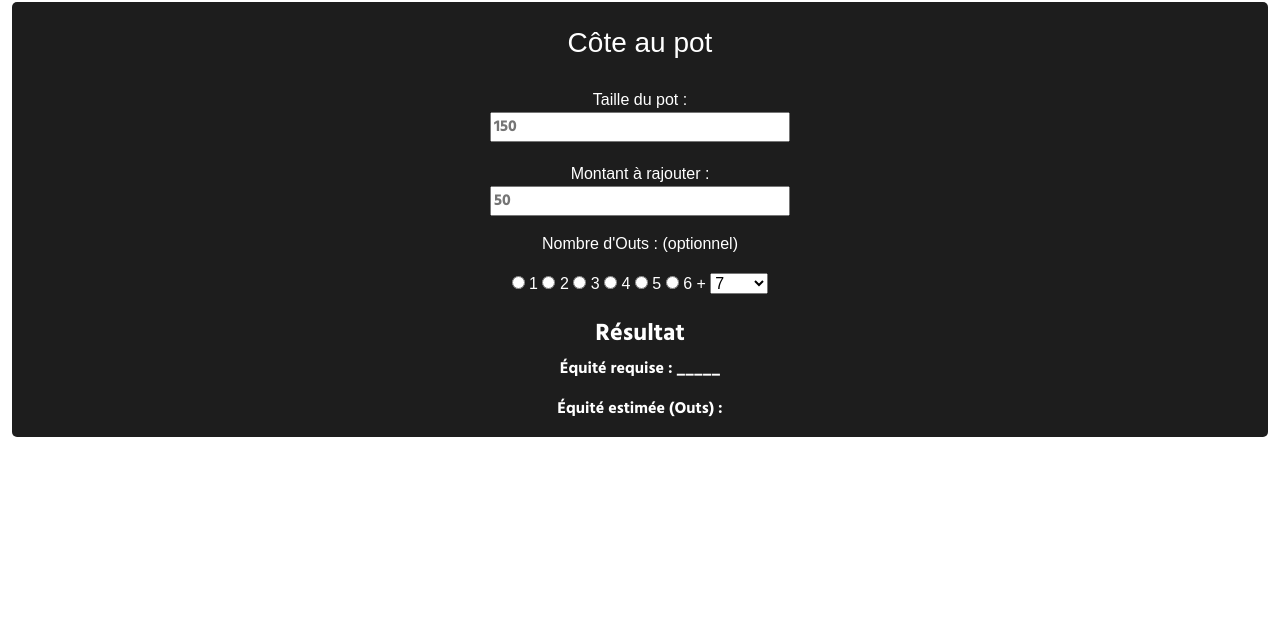
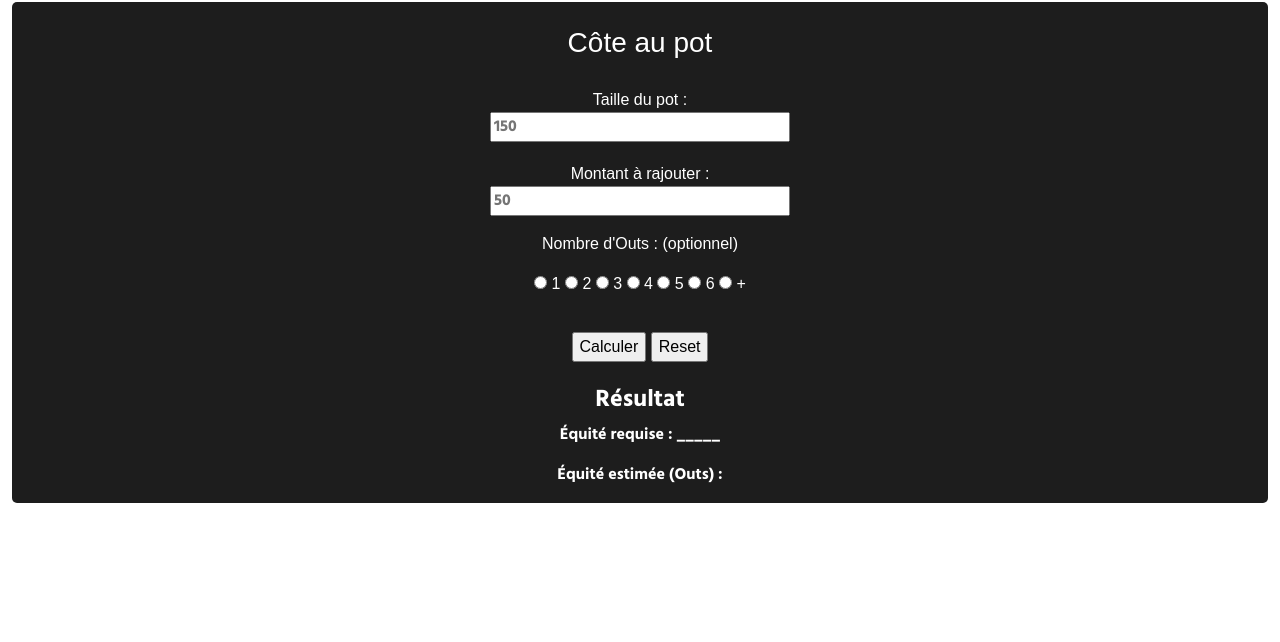
Before and after one commit to OlivierSeill/PokerRadar_webSite, a website: page outils.html in a window 1280 px wide. Shown: the part 158-800 px from the top of the page. Drawn offline with nearby package versions, Linux system fonts and the light colour scheme; a web font is replaced by a local one.

Commit message:
travail sur l'outils pot odds

```diff
--- a/outils.html
+++ b/outils.html
@@ -79,9 +79,11 @@
         </div>
     </nav>
 
+<!-- Section des outils : -->
     <main class="container-xxl">
         <section class="tool">
-            <h2>Le calculateur de côte :</h2>
+            <h2>Les Calculatrices :</h2>
+    <!-- Calculateur d'équité : -->
             <div class="pot-odd d-grid text-center mx-auto pt-3">
                 <h3>Côte au pot</h3>
                 <form action="#" method="post">
@@ -89,7 +91,7 @@
                     <input type="number" id="potSize" name="potSize" placeholder="150" required>
                     <label for="betSize">Montant à rajouter :</label>
                     <input type="number" id="betSize" name="betSize" placeholder="50" required>
-                    <fieldset class="mt-3">
+                    <fieldset class="my-3">
                         <p>Nombre d'Outs : (optionnel)</p>
                         <input type="radio" name="nbOuts" value="1" id="one">
                         <label for="one">1</label>
@@ -103,23 +105,14 @@
                         <label for="five">5</label>
                         <input type="radio" name="nbOuts" value="6" id="six">
                         <label for="six">6</label>
+                        <input type="radio" name="nbOuts" value="+" id="plus">
                         <label for="plus">+</label>
-                        <select name="plus" id="plus">
-                            <optgroup label="+">
-                                <option value="7">7</option>
-                                <option value="8">8</option>
-                                <option value="9">9</option>
-                                <option value="10">10</option>
-                                <option value="11">11</option>
-                                <option value="12">12</option>
-                                <option value="13">13</option>
-                                <option value="14">14</option>
-                                <option value="15">15</option>
-                                <option value="16">16</option>
-                            </optgroup>
-                        </select>
                     </fieldset>
-                </form>
+                    <div class="submit-container">
+                        <input type="button" value="Calculer">
+                        <input type="reset" value="Reset">
+                    </div>
+                    </form>
                 <div id="potOddResult" class="mt-4">
                     <h4>Résultat</h4>
                     <p class="button">Équité requise : _____</p>
```
